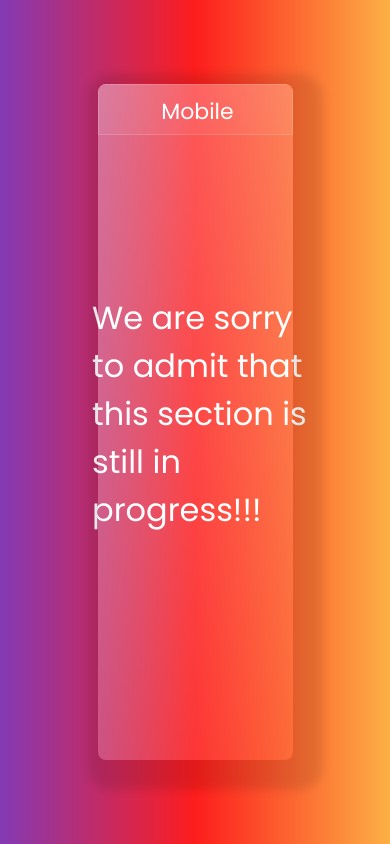
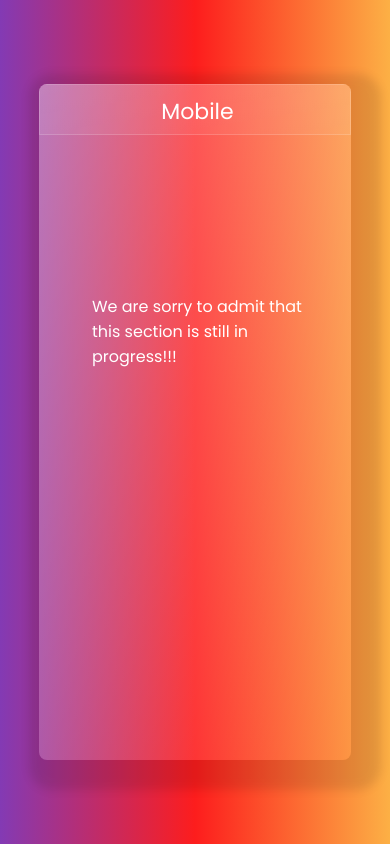
Before and after one commit to Smuggler911/fornt-end-web-desktop-app-.github.io, a plain HTML site: page index.html in a window 390 px wide. Shown: the top 844 px of the page. Drawn offline with Linux system fonts and the light colour scheme.

Commit message:
Update style.css

```diff
--- a/style.css
+++ b/style.css
@@ -964,12 +964,11 @@ body{
 
 
 
-
-
-@media (max-width:1020px) {
+@media (max-width:900px) {
 
 .box{
- width:50%;
+position: relative;
+ width:80%;
  height:80%
 }
 .header__box{
@@ -1006,8 +1005,15 @@ display: none;
 }
 .inWork{
     background-color:transparent;
-     font-size: 1px;
+
       width: 350px;
     border-radius: 1.5rem;
 }
+
+.mobWE{
+    color: white;
+    font-size: 1rem;
+    padding-top: 7rem;
+    padding-left: 7rem;
 }
+}
```
